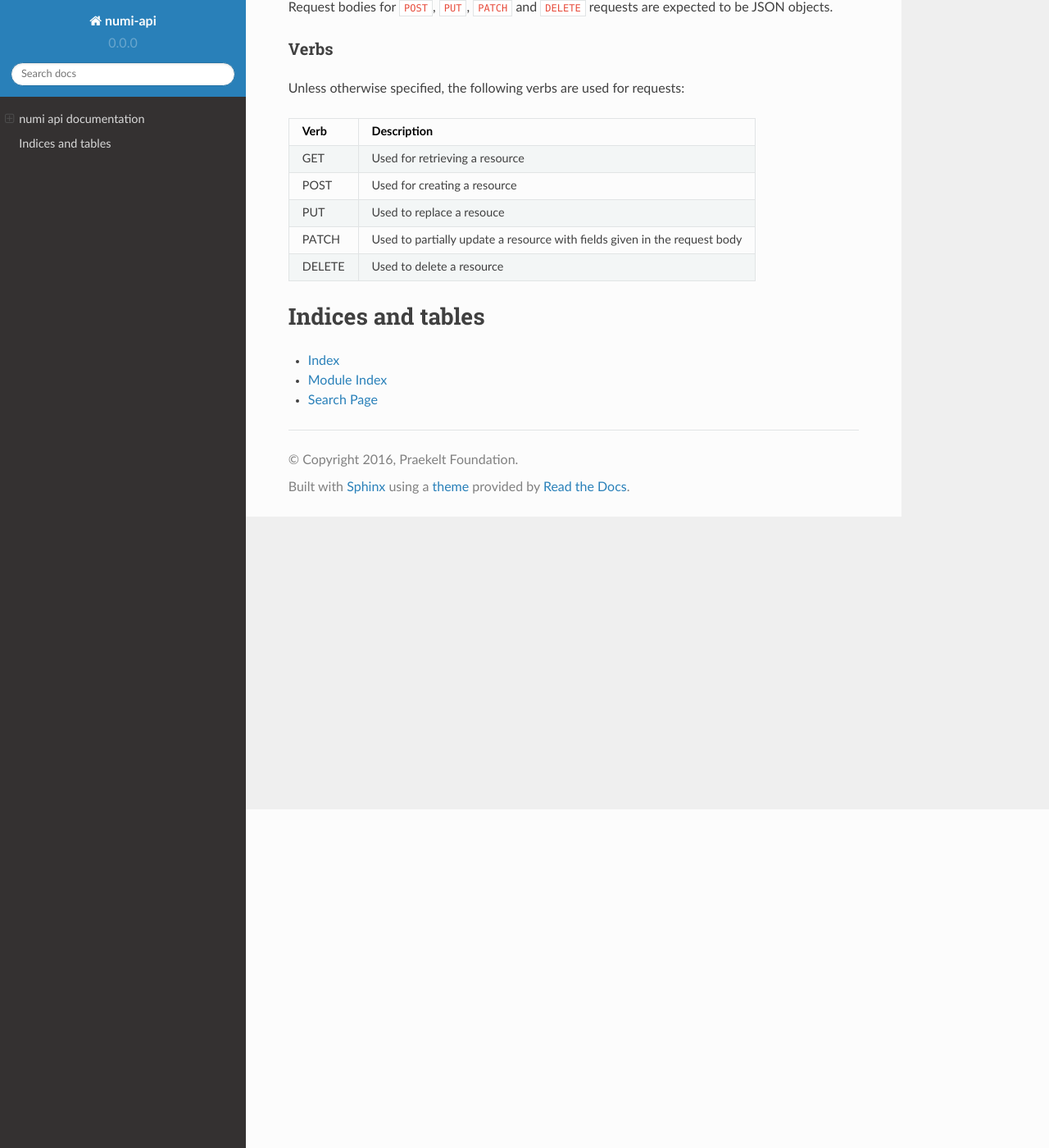
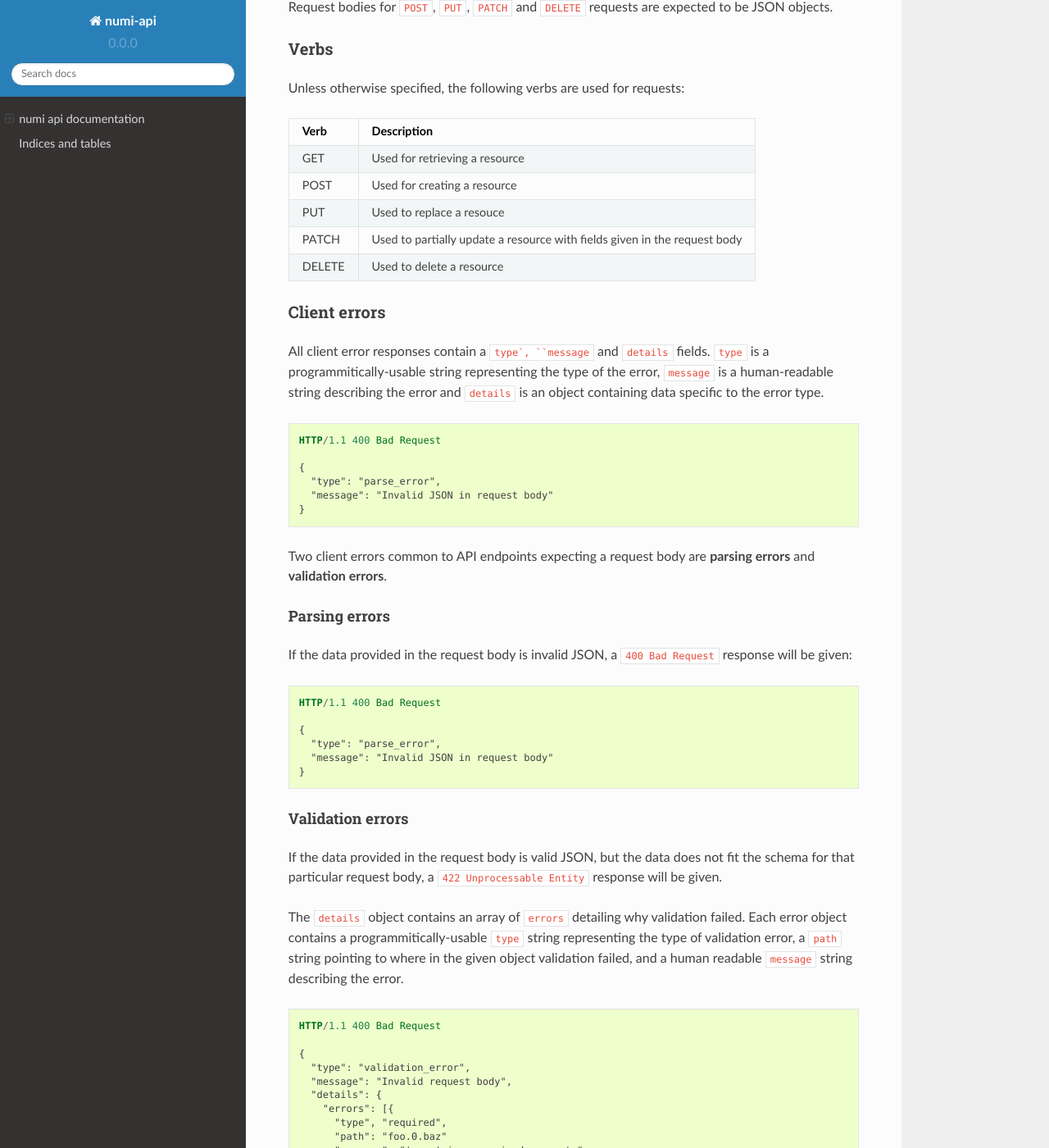
Before and after one commit to praekelt/numi-api, a Sphinx documentation site: the page built from docs/index.rst, in a window 1280 px wide and 1400 px high, scrolled down 413 px. Shown: the whole window at 82% size. Built offline with Sphinx 7.4.7 and the Read the Docs theme 2.0.0, drawn with Linux system fonts in a browser that asks for light colours; some of the changed text lies outside the part shown.

Commit message:
Add client errors to overview in docs

```diff
--- a/docs/index.rst
+++ b/docs/index.rst
@@ -20,7 +20,6 @@ All response bodies are sent as JSON objects.
 Where specified, query string parameters can be provided.
 
 .. TODO example request once we have an API endpoint that accepts parameters
-
 
 Request bodies for ``POST``, ``PUT``, ``PATCH`` and ``DELETE`` requests are expected to be JSON objects.
 
@@ -46,6 +45,76 @@ Unless otherwise specified, the following verbs are used for requests:
 | DELETE | Used to delete a resource                                  |
 +--------+------------------------------------------------------------+
 
+Client errors
+~~~~~~~~~~~~~
+
+All client error responses contain a ``type`, ``message`` and ``details``
+fields.  ``type`` is a programmitically-usable string representing the type of
+the error, ``message`` is a human-readable string describing the error and
+``details`` is an object containing data specific to the error type.
+
+.. sourcecode:: http
+
+   HTTP/1.1 400 Bad Request
+
+   {
+     "type": "parse_error",
+     "message": "Invalid JSON in request body"
+   }
+
+
+Two client errors common to API endpoints expecting a request body are **parsing errors** and **validation errors**.
+
+Parsing errors
+**************
+
+If the data provided in the request body is invalid JSON, a ``400 Bad Request`` response will be given:
+
+.. sourcecode:: http
+
+   HTTP/1.1 400 Bad Request
+
+   {
+     "type": "parse_error",
+     "message": "Invalid JSON in request body"
+   }
+
+Validation errors
+*****************
+
+If the data provided in the request body is valid JSON, but the data does not
+fit the schema for that particular request body, a ``422 Unprocessable Entity``
+response will be given.
+
+The ``details`` object contains an array of ``errors`` detailing why validation
+failed. Each error object contains a programmitically-usable ``type`` string
+representing the type of validation error, a ``path`` string pointing to where
+in the given object validation failed, and a human readable ``message`` string
+describing the error.
+
+.. TODO more relevant example once we have an api endpoint
+
+.. sourcecode:: http
+
+   HTTP/1.1 400 Bad Request
+
+   {
+     "type": "validation_error",
+     "message": "Invalid request body",
+     "details": {
+       "errors": [{
+         "type", "required",
+         "path": "foo.0.baz"
+         "message": "'quux' is a required property"
+       }, {
+         "type", "type",
+         "path": "bar"
+         "message": "23 is not of type 'string'"
+       }]
+     }
+   }
+
+
 
 Indices and tables
 ==================
```
